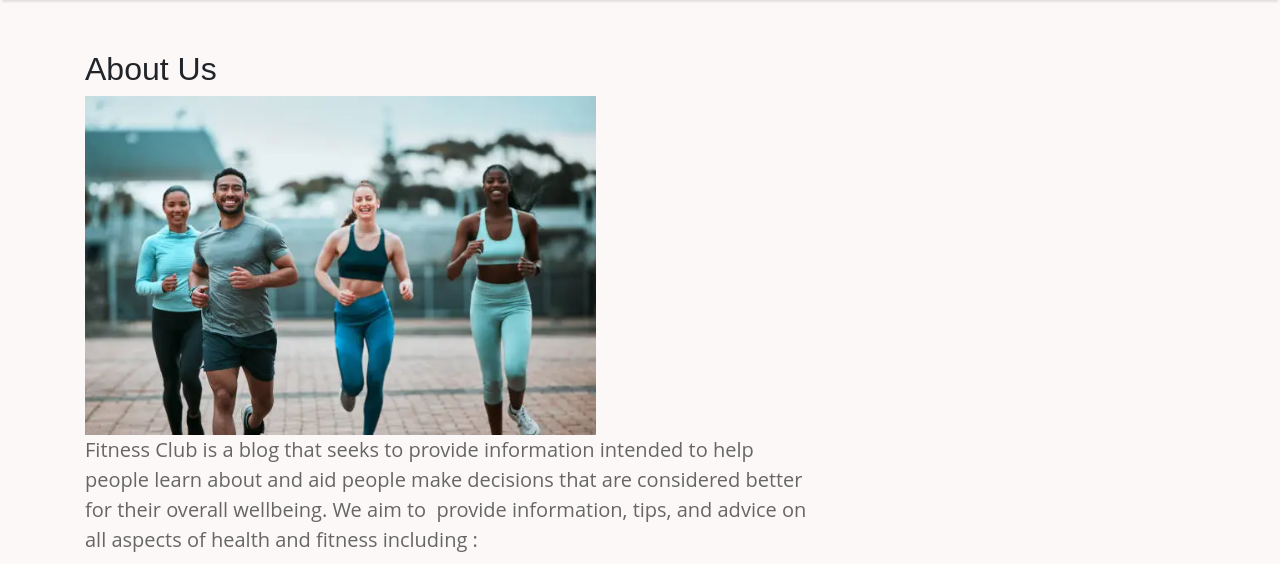
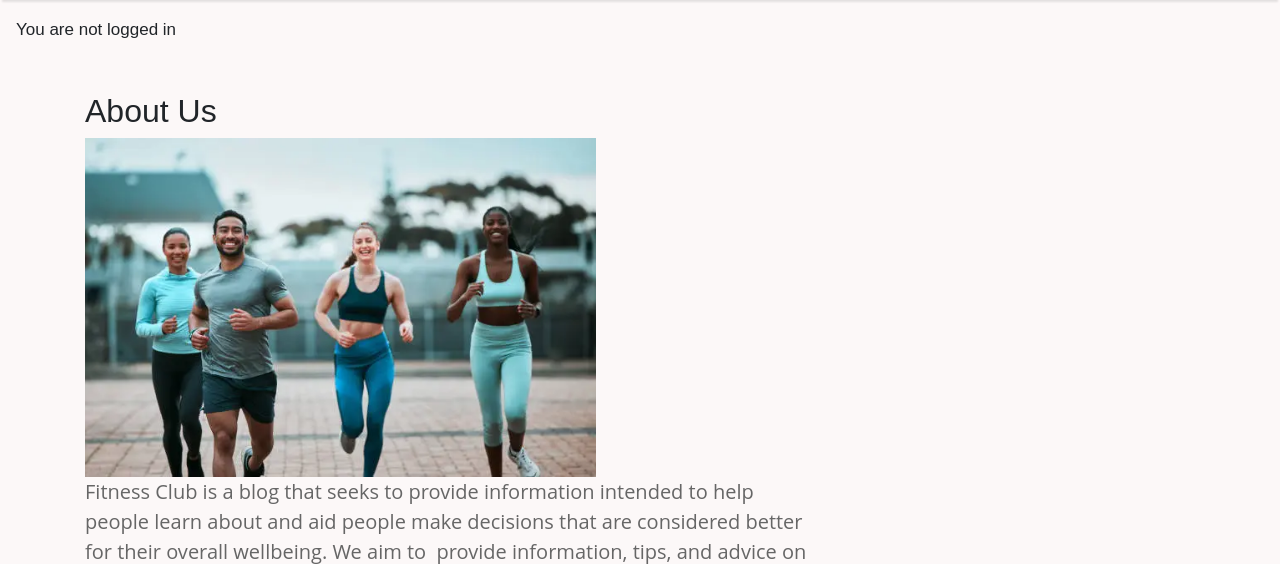
Before and after one commit to AmandaB2023/p4-test, a Django app: page /about/ in a window 1280 px wide. Shown: the part 106-670 px from the top of the page. Run offline with Django 4.2, Linux system fonts and the light colour scheme; data comes from the database, SQL or seed files in the repository; some libraries are stand-ins or nearby versions.

Commit message:
update about page

```diff
--- a/myproject/settings.py
+++ b/myproject/settings.py
@@ -27,7 +27,7 @@
 SECRET_KEY = 'django-insecure-eh)xka6$s_%!9th)873&#=0^=^0%!-%5=zuk(ixallw&-s839*'
 
 # SECURITY WARNING: don't run with debug turned on in production!
-DEBUG = True
+DEBUG = False
 
 ALLOWED_HOSTS = '8000-amandab2023-p4test-bere97m43m1.ws-eu115.gitpod.io','.herokuapp.com'
 
--- a/templates/base.html
+++ b/templates/base.html
@@ -75,12 +75,11 @@
                               <a class="nav-link {% if request.path == login_url %}active{% endif %}" aria-current="page" href="{% url 'account_login' %}">Login</a>
                           </li>
                           {% endif %}
-
                     </ul>
                 </div>
             </div>
         </nav>
-        <!-- displaying Django messages -->
+<!-- displaying Django messages -->
 <div class="container">
     <div class="row">
       <div class="col-md-8 offset-md-2">
@@ -95,11 +94,16 @@
       </div>
     </div>
   </div>
-        <main class="flex-shrink-0 main-bg">
+    <main class="flex-shrink-0 main-bg">
+        {% if user.is_authenticated %}
+        <p class="text-end m-3">Hello {{ user }}</p>
+        {% else %}
+        <p class="text-end m-3">You are not logged in</p>
+        {% endif %}
 
-            {% block content %}
-            <!-- Content Goes here -->
-            {% endblock content %}
+        {% block content %}
+        <!-- Content Goes here -->
+        {% endblock content %}
 
         </main>
         <!-- Footer -->
```
